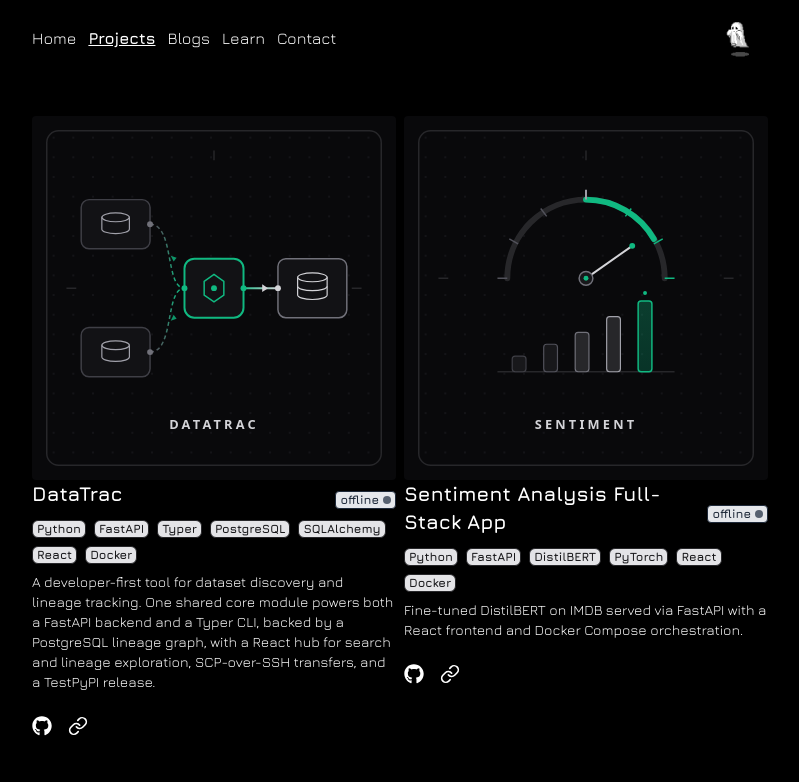
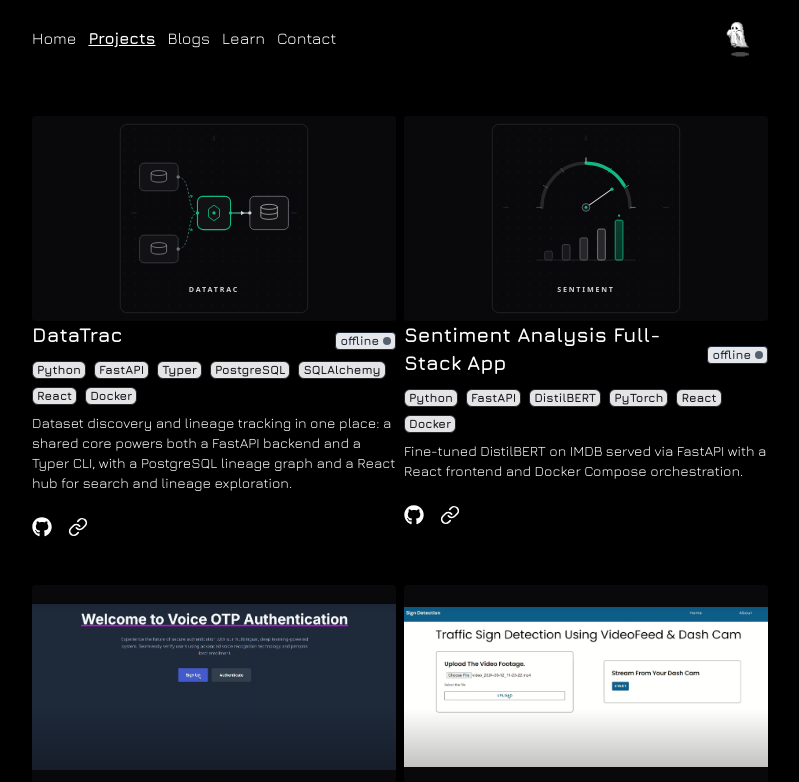
Before and after one commit to anant-c/anant-portfolio, a React (Vite) app: page /projects in a window 1280 px wide. Shown: the top 782 px of the page, without its empty margins (240-1039 px from the left). Built offline with nearby package versions, Linux system fonts and the light colour scheme.

Commit message:
Fix project card image frame (fixed 16:9, no cropping); add architecture diagram to blog card

```diff
--- a/src/components/ui/BlogCard.jsx
+++ b/src/components/ui/BlogCard.jsx
@@ -7,6 +7,14 @@ const BlogCard = ({ blog, post, item, ...props }) => {
 
   const content = (
     <>
+      {b.image && (
+        <img
+          src={b.image}
+          alt={b.imageAlt || b.title}
+          loading="lazy"
+          className="w-full rounded-sm border border-zinc-800"
+        />
+      )}
       <h2
         className={`font-bold text-lg ${
           hasUrl ? 'underline hover:no-underline' : ''
--- a/src/components/ui/ProjectCard.jsx
+++ b/src/components/ui/ProjectCard.jsx
@@ -12,9 +12,7 @@ const ProjectCard = ({ project, ...rest }) => {
         <img
           alt={p.imageAlt}
           loading="lazy"
-          width="370"
-          height="370"
-          className="rounded-sm hover:blur-xs transition-all"
+          className="w-full aspect-video object-contain bg-[#09090b] rounded-sm hover:blur-xs transition-all"
           src={p.image}
         />
         <div className="flex justify-between items-center">
--- a/src/data/blogs.js
+++ b/src/data/blogs.js
@@ -4,6 +4,8 @@ export const blogs = [
     title: "$5 VPS Setup for Vibe Coders",
     date: "2026-09-25",
     series: "Ship It Safe",
+    image: "/assets/blog/5-dollar-vps-setup.png",
+    imageAlt: "Architecture diagram: visitors reach Cloudflare, which talks through an outbound tunnel to the server; Traefik routes subdomains to apps; databases sit on a private network; only SSH is open.",
     description:
       "Ship AI-built projects on one $5 server with only SSH open. How I run all my side projects on one box, explained without the jargon, plus a free AI skill that sets it up for you.",
     tags: ["Vibe Coding", "Self-hosting", "Cloudflare", "Docker", "Security"],
--- a/src/data/projects.js
+++ b/src/data/projects.js
@@ -14,7 +14,7 @@ export const projects = [
       "React",
       "Docker",
     ],
-    description: "A developer-first tool for dataset discovery and lineage tracking. One shared core module powers both a FastAPI backend and a Typer CLI, backed by a PostgreSQL lineage graph, with a React hub for search and lineage exploration, SCP-over-SSH transfers, and a TestPyPI release.",
+    description: "Dataset discovery and lineage tracking in one place: a shared core powers both a FastAPI backend and a Typer CLI, with a PostgreSQL lineage graph and a React hub for search and lineage exploration.",
     github: "https://github.com/anant-c/datatrac",
     live: null,
     featured: true,
```
Also changed, not shown: public/assets/blog/5-dollar-vps-setup.png (added), 1 other file (tests, documents, lock files or other folders).
